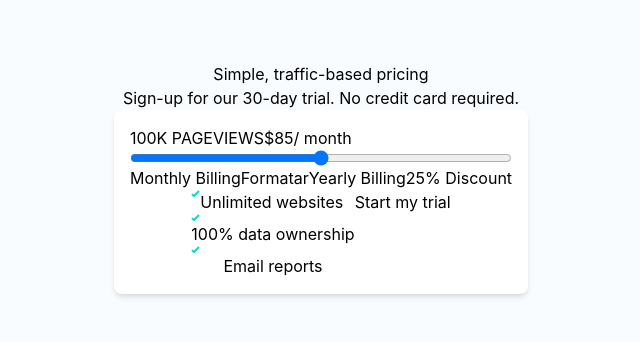
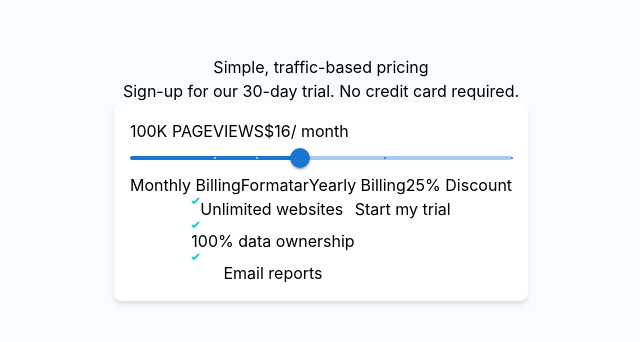
Before and after one commit to erikfelipe/pricing_component, a React (Create React App) app: page / in a window 1280 px wide. Shown: the part 222-564 px from the top of the page, without its empty margins (319-959 px from the left). Built offline with nearby package versions, Linux system fonts and the light colour scheme.

Commit message:
Fix: Resolve price and pageview sliderChange

```diff
--- a/package.json
+++ b/package.json
@@ -3,6 +3,9 @@
   "version": "0.1.0",
   "private": true,
   "dependencies": {
+    "@emotion/react": "^11.11.1",
+    "@emotion/styled": "^11.11.0",
+    "@mui/material": "^5.14.18",
     "@testing-library/jest-dom": "^5.17.0",
     "@testing-library/react": "^13.4.0",
     "@testing-library/user-event": "^13.5.0",
--- /dev/null
+++ b/src/components/PriceSlider/index.tsx
@@ -0,0 +1,48 @@
+import React, { useState } from "react";
+
+import { Slider } from "@mui/material";
+
+const PriceSlider = () => {
+  const defaultValue = 16;
+  const [price, setPrice] = useState(16);
+  const [pageviews, setPageviews] = useState("100K");
+
+  const marks = [
+    { value: 8, price: "8" },
+    { value: 12, price: "12" },
+    { value: 16, price: "16" },
+    { value: 24, price: "24" },
+    { value: 36, price: "36" },
+  ];
+
+  const handleSliderChange = (e) => {
+    const price = parseInt(e.target.value);
+
+    let views = "100K"; // Valor padrão de visualizações
+
+    if (price === 8) {
+      views = "10K";
+    } else if (price === 12) {
+      views = "50K";
+    } else if (price === 16) {
+      views = "100K";
+    } else if (price === 24) {
+      views = "500K";
+    } else if (price === 36) {
+      views = "1M";
+    }
+    setPrice(price);
+    setPageviews(views);
+  };
+
+  return (
+    <Slider
+      defaultValue={defaultValue}
+      step={null}
+      marks={marks}
+      onChange={handleSliderChange}
+    />
+  );
+};
+
+export default PriceSlider;
--- a/src/pages/PricingTrial/index.tsx
+++ b/src/pages/PricingTrial/index.tsx
@@ -2,11 +2,40 @@ import React, { useState } from "react";
 import Card from "../../components/Card/index.tsx";
 import TopText from "../../components/TopText/index.tsx";
 import List from "../../components/List/index.tsx";
+import { Slider } from "@mui/material";
 
 const PricingTrial = () => {
-  const defaultValue = "85";
-  const [value, setValue] = useState(defaultValue);
+  const defaultValue = 16;
+  const [price, setPrice] = useState(16);
+  const [pageviews, setPageviews] = useState("100K");
 
+  const marks = [
+    { value: 8, price: "8" },
+    { value: 12, price: "12" },
+    { value: 16, price: "16" },
+    { value: 24, price: "24" },
+    { value: 36, price: "36" },
+  ];
+
+  const handleSliderChange = (e) => {
+    const price = parseInt(e.target.value);
+
+    let views = "100K"; // Valor padrão de visualizações
+
+    if (price === 8) {
+      views = "10K";
+    } else if (price === 12) {
+      views = "50K";
+    } else if (price === 16) {
+      views = "100K";
+    } else if (price === 24) {
+      views = "500K";
+    } else if (price === 36) {
+      views = "1M";
+    }
+    setPrice(price);
+    setPageviews(views);
+  };
   return (
     <>
       <TopText
@@ -17,19 +46,18 @@ const PricingTrial = () => {
         {/* topCard */}
         <div className="flex flex-col">
           <div className="flex">
-            <p>100K PAGEVIEWS</p>
+            <p>{pageviews} PAGEVIEWS</p>
             <div className="flex">
-              $<p>{value}</p>
+              $<p>{price}</p>
               <p>/ month</p>
             </div>
           </div>
-          <input
-            type="range"
-            min="10"
-            max="160"
-            step="15"
+          <Slider
             defaultValue={defaultValue}
-            onChange={(e) => setValue(e.target.value)}
+            step={null}
+            marks={marks}
+            onChange={handleSliderChange}
+            max={marks[marks.length - 1].value}
           />
           <div className="flex">
             <p>Monthly Billing</p>
```
Also changed, not shown: 1 other file (tests, documents, lock files or other folders).
